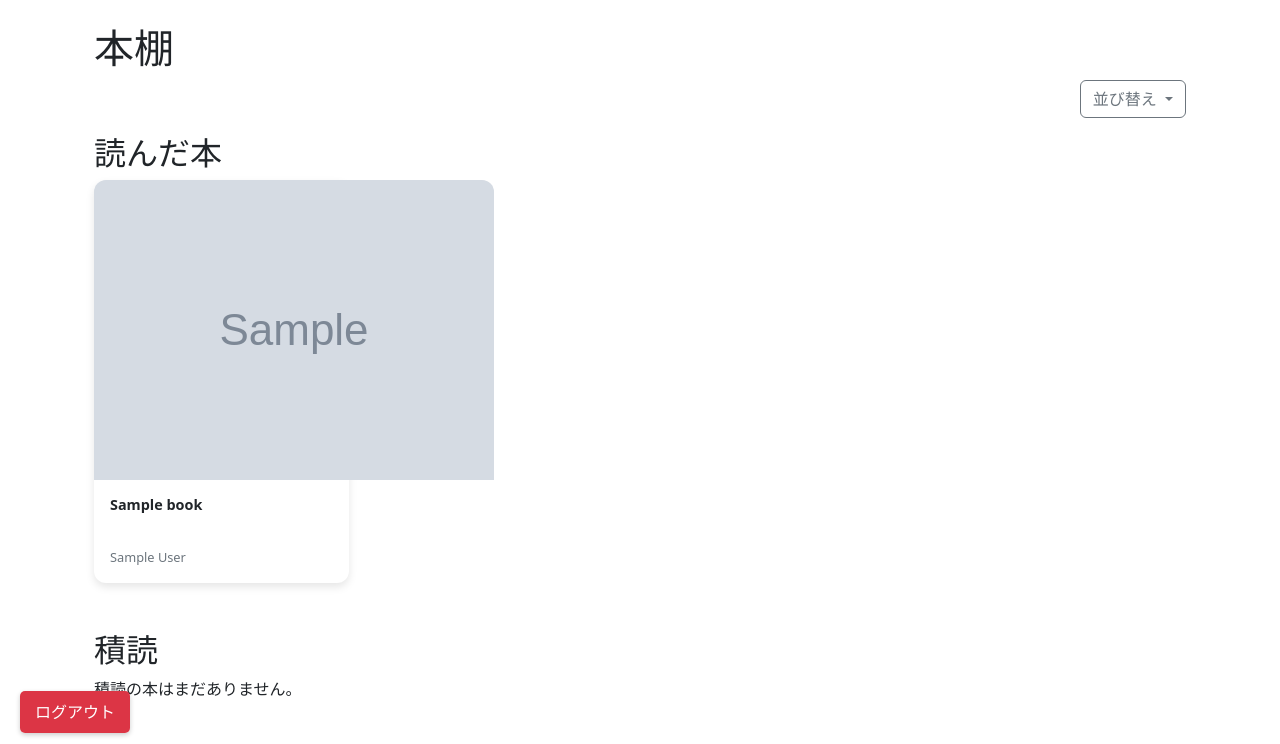
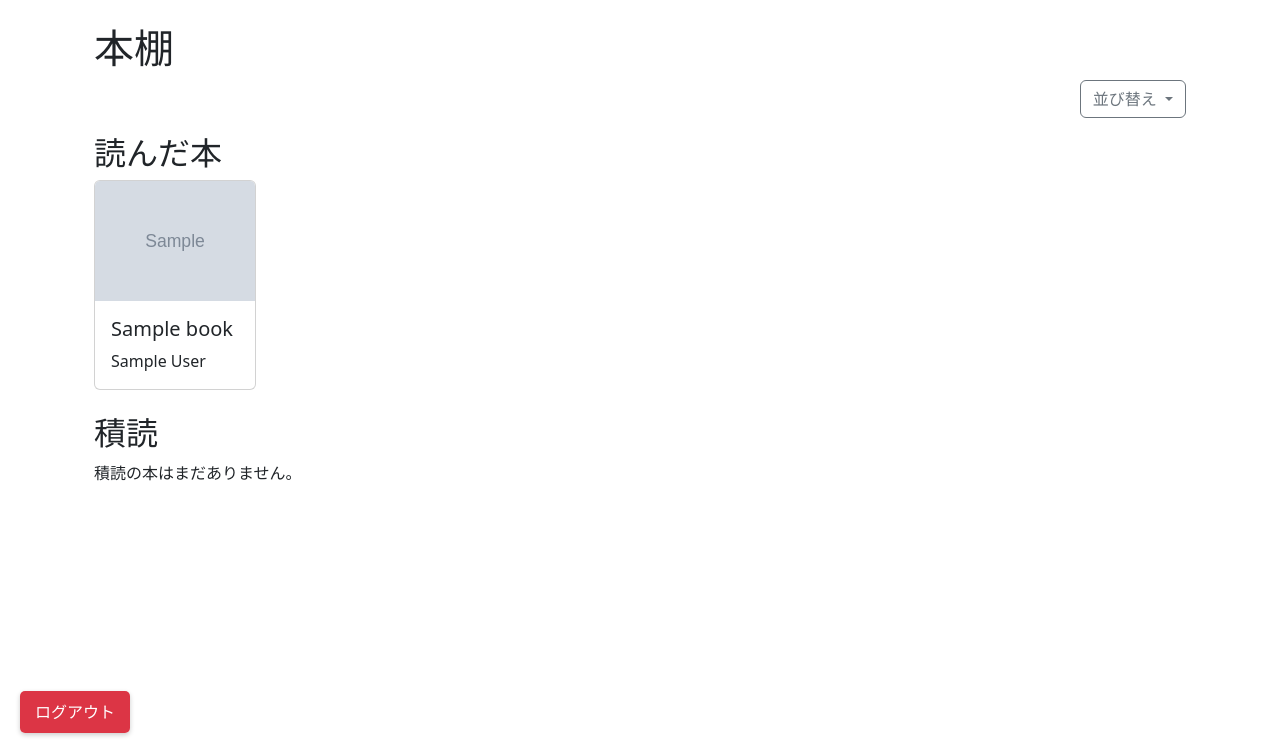
Before and after one commit to janjanno774-lab/3bookshelf, a Django app: page / in a window 1280 px wide. Shown: the part 56-800 px from the top of the page. Run offline with Django 5.2, Linux system fonts and the light colour scheme; a user stored in the database is signed in; tables that the repository leaves empty hold one stand-in row (values such as "Sample post"); grey boxes marked "Sample" are stand-in pictures.

Commit message:
revert: Revert layout for home and wishlist pages

```diff
--- a/books/templates/books/home.html
+++ b/books/templates/books/home.html
@@ -2,39 +2,6 @@
 {% load static %}
 
 {% block content %}
-<style>
-    .book-card {
-        border: none;
-        border-radius: 12px;
-        box-shadow: 0 4px 8px rgba(0, 0, 0, 0.1);
-        transition: transform 0.2s, box-shadow 0.2s;
-        height: 100%;
-    }
-    .book-card:hover {
-        transform: translateY(-5px);
-        box-shadow: 0 8px 16px rgba(0, 0, 0, 0.2);
-    }
-    .book-card-img {
-        aspect-ratio: 2 / 3;
-        object-fit: contain;
-        background-color: #f8f9fa;
-        border-radius: 12px 12px 0 0;
-    }
-    .card-title {
-        font-weight: bold;
-        font-size: 0.9rem;
-        display: -webkit-box;
-        -webkit-line-clamp: 2;
-        -webkit-box-orient: vertical;
-        overflow: hidden;
-        min-height: 2.7rem; /* 2行分の高さを確保 */
-    }
-    .card-text {
-        font-size: 0.8rem;
-        color: #6c757d;
-    }
-</style>
-
     <h1>本棚</h1>
     <div class="row mb-3">
         <div class="col-12 text-end">
@@ -52,16 +19,12 @@
     </div>
 
     <h2>読んだ本</h2>
-    <div class="row g-4">
+    <div class="row">
         {% for user_book in read_books %}
-            <div class="col-6 col-md-4 col-lg-3">
-                <div class="card book-card">
+            <div class="col-6 col-sm-4 col-md-3 col-lg-2 mb-4">
+                <div class="card h-100">
                     <a href="{% url 'book_detail' user_book.id %}" class="text-decoration-none text-dark">
-                        {% if user_book.book.thumbnail_url %}
-                            <img src="{{ user_book.book.thumbnail_url }}" class="book-card-img" alt="{{ user_book.book.title }}">
-                        {% else %}
-                            <img src="{% static 'books/no_image.png' %}" class="book-card-img" alt="No image available">
-                        {% endif %}
+                        <img src="{{ user_book.book.thumbnail_url }}" class="card-img-top" alt="{{ user_book.book.title }}">
                         <div class="card-body">
                             <h5 class="card-title">{{ user_book.book.title }}</h5>
                             <p class="card-text">{{ user_book.book.author }}</p>
@@ -74,17 +37,13 @@
         {% endfor %}
     </div>
 
-    <h2 class="mt-5">積読</h2>
-    <div class="row g-4">
+    <h2>積読</h2>
+    <div class="row">
         {% for user_book in reading_books %}
-            <div class="col-6 col-md-4 col-lg-3">
-                <div class="card book-card">
+            <div class="col-6 col-sm-4 col-md-3 col-lg-2 mb-4">
+                <div class="card h-100">
                     <a href="{% url 'book_detail' user_book.id %}" class="text-decoration-none text-dark">
-                        {% if user_book.book.thumbnail_url %}
-                            <img src="{{ user_book.book.thumbnail_url }}" class="book-card-img" alt="{{ user_book.book.title }}">
-                        {% else %}
-                            <img src="{% static 'books/no_image.png' %}" class="book-card-img" alt="No image available">
-                        {% endif %}
+                        <img src="{{ user_book.book.thumbnail_url }}" class="card-img-top" alt="{{ user_book.book.title }}">
                         <div class="card-body">
                             <h5 class="card-title">{{ user_book.book.title }}</h5>
                             <p class="card-text">{{ user_book.book.author }}</p>
```
Also changed, not shown: books/templates/books/wishlist.html (+4 -41 lines).
